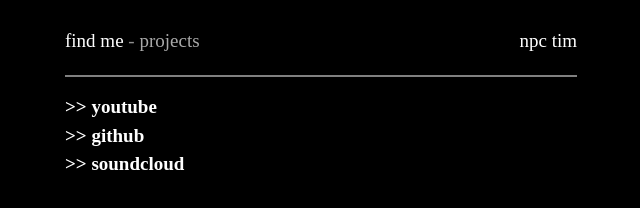
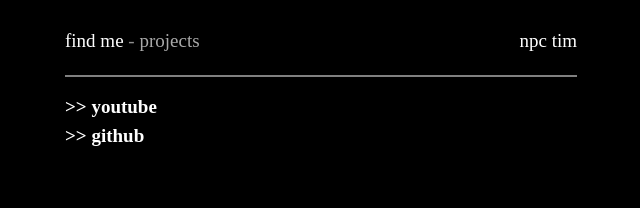
Before and after one commit to sorrynpctim/sorrynpctim.github.io, a plain HTML site: page index.html in a window 1280 px wide. Shown: the whole page, without its empty margins (319-959 px from the left). Drawn offline with Linux system fonts and the light colour scheme; a web font is replaced by a local one.

Commit message:
Add files via upload

```diff
--- a/index.html
+++ b/index.html
@@ -22,7 +22,5 @@
     <br><br>
     <a href="https://github.com/heynpctim">>> github</a>
     <br><br>
-    <a href="https://soundcloud.com/heynpctim">>> soundcloud</a>
-    <br><br>
     <a id="dummy" href="">Dummy</a>
 </body>
```
